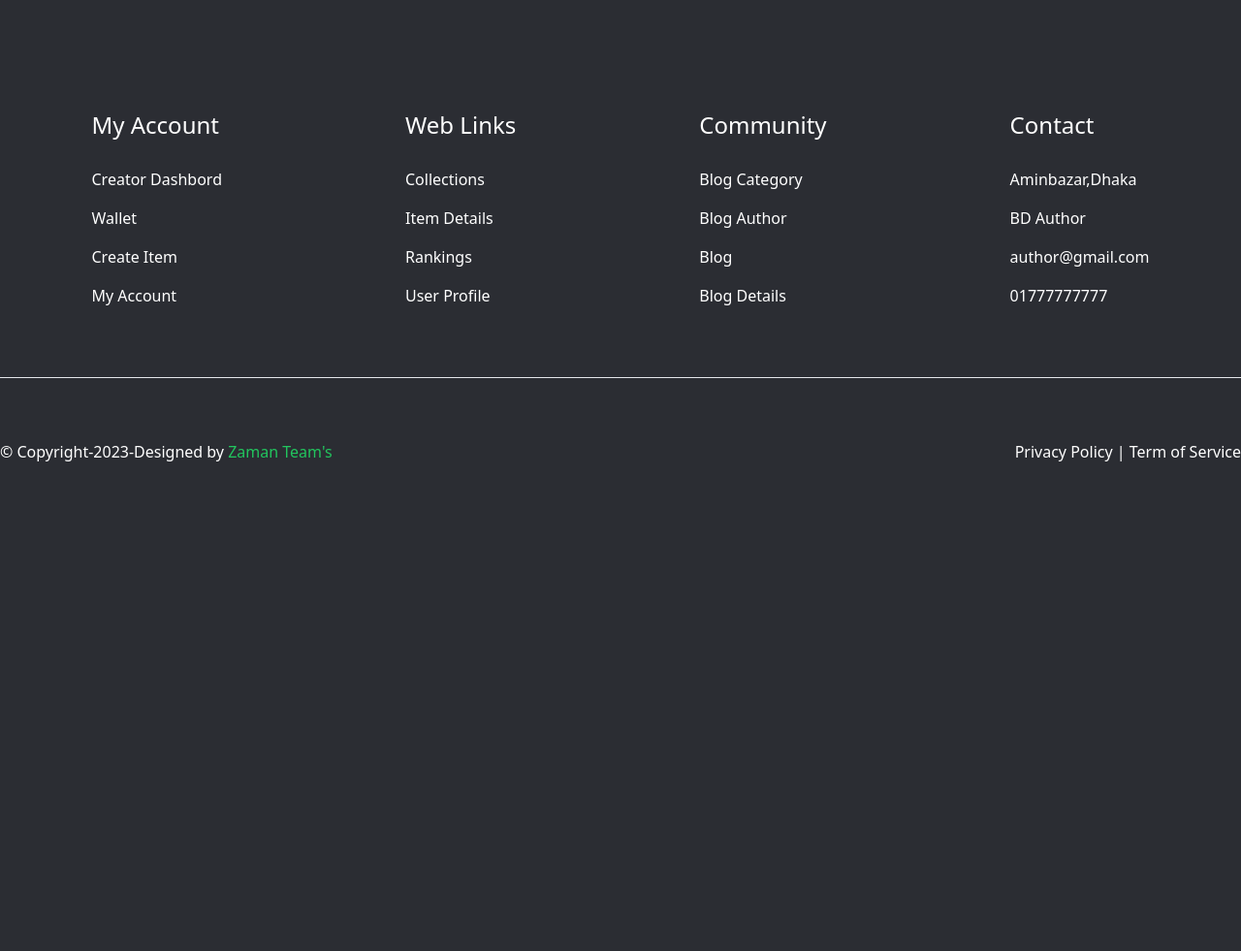
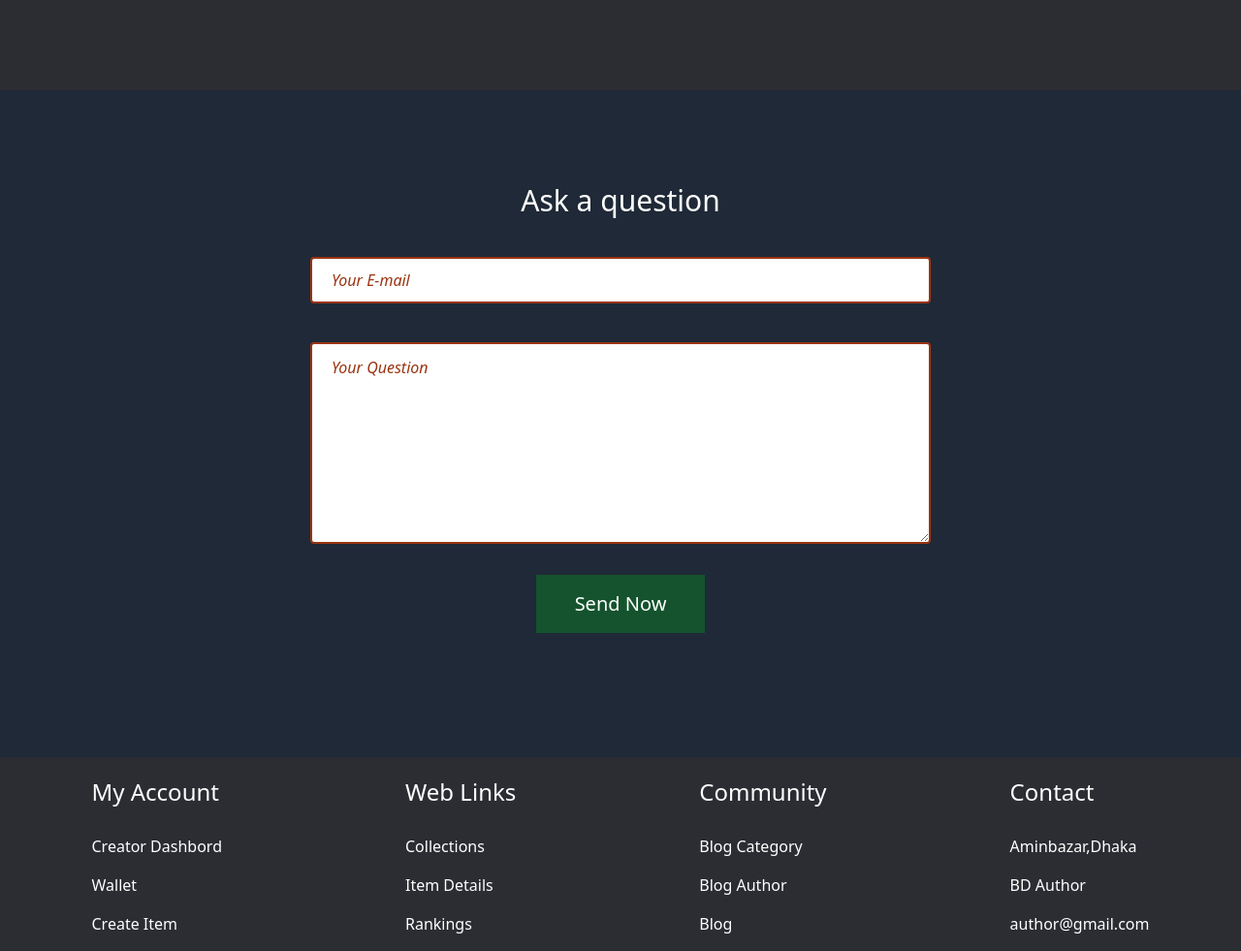
Before and after one commit to zaman-bd/Fast-Tailwind-Project, a website built with Vite: page index.html in a window 1280 px wide. Shown: the part 1370-2351 px from the top of the page at 97% size. Before the commit the page ends 1928 px from the top, so only its background shows below. Built offline with nearby package versions, Linux system fonts and the light colour scheme.

Commit message:
Add Ask Your Question Section & Formating, Rearenge Comment

```diff
--- a/index.html
+++ b/index.html
@@ -31,59 +31,89 @@
     <header>
         <div class="sm:flex justify-around items-center text-center container mx-auto border border-indigo-600 border-t-0 h- [80vh] px-10 pt-10  text-white">
             <div>
+
                 <h1 class="text-2xl sm:text-4xl mb-5 sm:mb-16">
                      Smart Coders: Learn <br> Programming
                 </h1>
+
                 <button class="bg-indigo-900 px-7 py-3 rounded-full text-xl shadow-xl hover:bg-indigo-950"> Join : Programming Team <svg class="w-7 inline-block text-red-500 ml-2 animate-ping" xmlns="http://www.w3.org/2000/svg" fill="none" viewBox="0 0 24 24" strokeWidth={1.5} stroke="currentColor" className="w-6 h-6">
                     <path strokeLinecap="round" strokeLinejoin="round" d="M17.25 8.25L21 12m0 0l-3.75 3.75M21 12H3" />
                   </svg>
                   </button>
             </div>
+
             <div class="animate-pulse">
                 <img src="images/hero-img.png" alt="Hero">
             </div>
+
         </div>
     </header>
     <!-- Hero Section End -->
-    <!-- Our Service Start -->
     <main class="container mx-auto">
+        <!-- Our Service Start -->
         <Section class="my-24">
+
             <h2 class="text-white text-3xl text-center mb-12">Our Services</h2>
+
             <div class="grid md:grid-cols-2 lg:grid-cols-3 gap-10">
+
                 <div class="bg-gray-800 p-8 rounded-lg text-center border-4 border-[#1F2937] hover:border-indigo-700 cursor-pointer">
                     <img class="w-1/2 mx-auto" src="images/frontEnd.png" alt="simage">
                     <h4 class="text-white text-lg underline underline-offset-8 my-5">Front end Development</h4>
                     <p class="text-white">Lorem ipsum dolor sit amet consectetur adipiscing elit montes neque,</p>
                 </div>
+
                 <div class="bg-gray-800 p-8 rounded-lg text-center border-4 border-[#1F2937] hover:border-indigo-700 cursor-pointer">
                     <img class="w-1/2 mx-auto" src="images/frontEnd.png" alt="simage">
                     <h4 class="text-white text-lg underline underline-offset-8 my-5">Front end Development</h4>
                     <p class="text-white">Lorem ipsum dolor sit amet consectetur adipiscing elit montes neque,</p>
                 </div>
+
                 <div class="bg-gray-800 p-8 rounded-lg text-center border-4 border-[#1F2937] hover:border-indigo-700 cursor-pointer">
                     <img class="w-1/2 mx-auto" src="images/frontEnd.png" alt="simage">
                     <h4 class="text-white text-lg underline underline-offset-8 my-5">Front end Development</h4>
                     <p class="text-white">Lorem ipsum dolor sit amet consectetur adipiscing elit montes neque,</p>
                 </div>
+
                 <div class="bg-gray-800 p-8 rounded-lg text-center border-4 border-[#1F2937] hover:border-indigo-700 cursor-pointer">
                     <img class="w-1/2 mx-auto" src="images/frontEnd.png" alt="simage">
                     <h4 class="text-white text-lg underline underline-offset-8 my-5">Front end Development</h4>
                     <p class="text-white">Lorem ipsum dolor sit amet consectetur adipiscing elit montes neque,</p>
                 </div>
+
                 <div class="bg-gray-800 p-8 rounded-lg text-center border-4 border-[#1F2937] hover:border-indigo-700 cursor-pointer">
                     <img class="w-1/2 mx-auto" src="images/frontEnd.png" alt="simage">
                     <h4 class="text-white text-lg underline underline-offset-8 my-5">Front end Development</h4>
                     <p class="text-white">Lorem ipsum dolor sit amet consectetur adipiscing elit montes neque,</p>
                 </div>
+
                 <div class="bg-gray-800 p-8 rounded-lg text-center border-4 border-[#1F2937] hover:border-indigo-700 cursor-pointer">
                     <img class="w-1/2 mx-auto" src="images/frontEnd.png" alt="simage">
                     <h4 class="text-white text-lg underline underline-offset-8 my-5">Front end Development</h4>
                     <p class="text-white">Lorem ipsum dolor sit amet consectetur adipiscing elit montes neque,</p>
                 </div>
-             </div>
+
+            </div>
         </Section>
+        <!-- Our Service End -->
+        <!-- Ask Your Question Start -->
+        <section class="bg-[#1F2937] py-16 sm:py-24">
+            <div>
+                <h3 class="text-center text-xl sm:text-3xl text-white mb-10">Ask a question</h3>
+
+                <form>
+                    <input type="email" class="block mx-auto w-5/6 sm:w-1/2 h-12 border-2 border-orange-800 rounded placeholder:italic placeholder:text-orange-800 px-5 mb-10" placeholder="Your E-mail">
+
+                    <textarea class="block mx-auto w-5/6 sm:w-1/2 h-52 border-2 border-orange-800 rounded placeholder:italic placeholder:text-orange-800 px-5 py-3" placeholder="Your Question"></textarea>
+
+                    <button class="block mx-auto bg-green-900 px-10 py-4 text-white text-xl hover:bg-green-600 transition mt-8
+                    mb-8">Send Now</button>
+                </form>
+            </div>
+        </section>
+        <!-- Ask Your Question End -->
     </main>
-    <!-- Our Service End -->
+
     <!-- Footer  -->
     <footer>
         <!-- Contener -->
```
